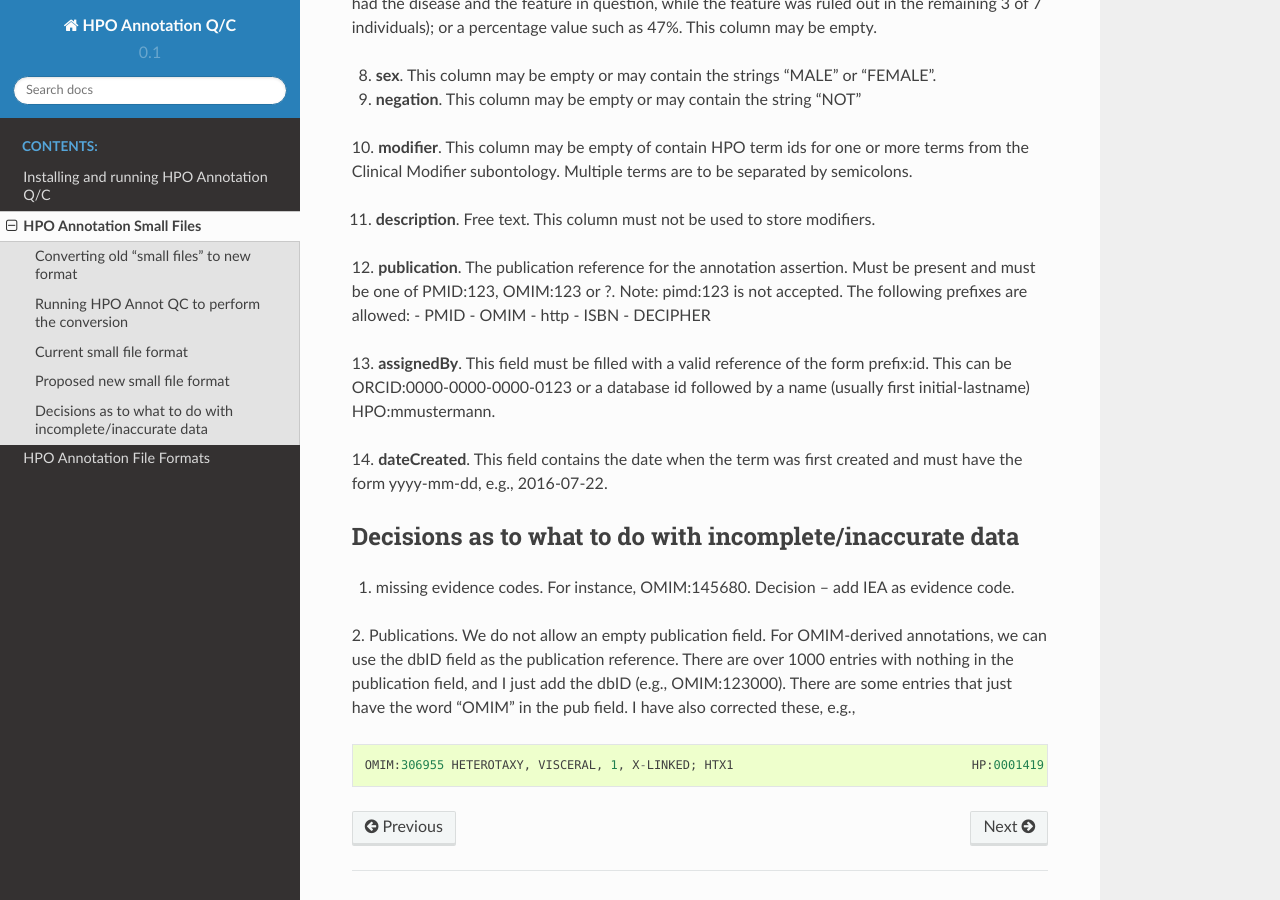
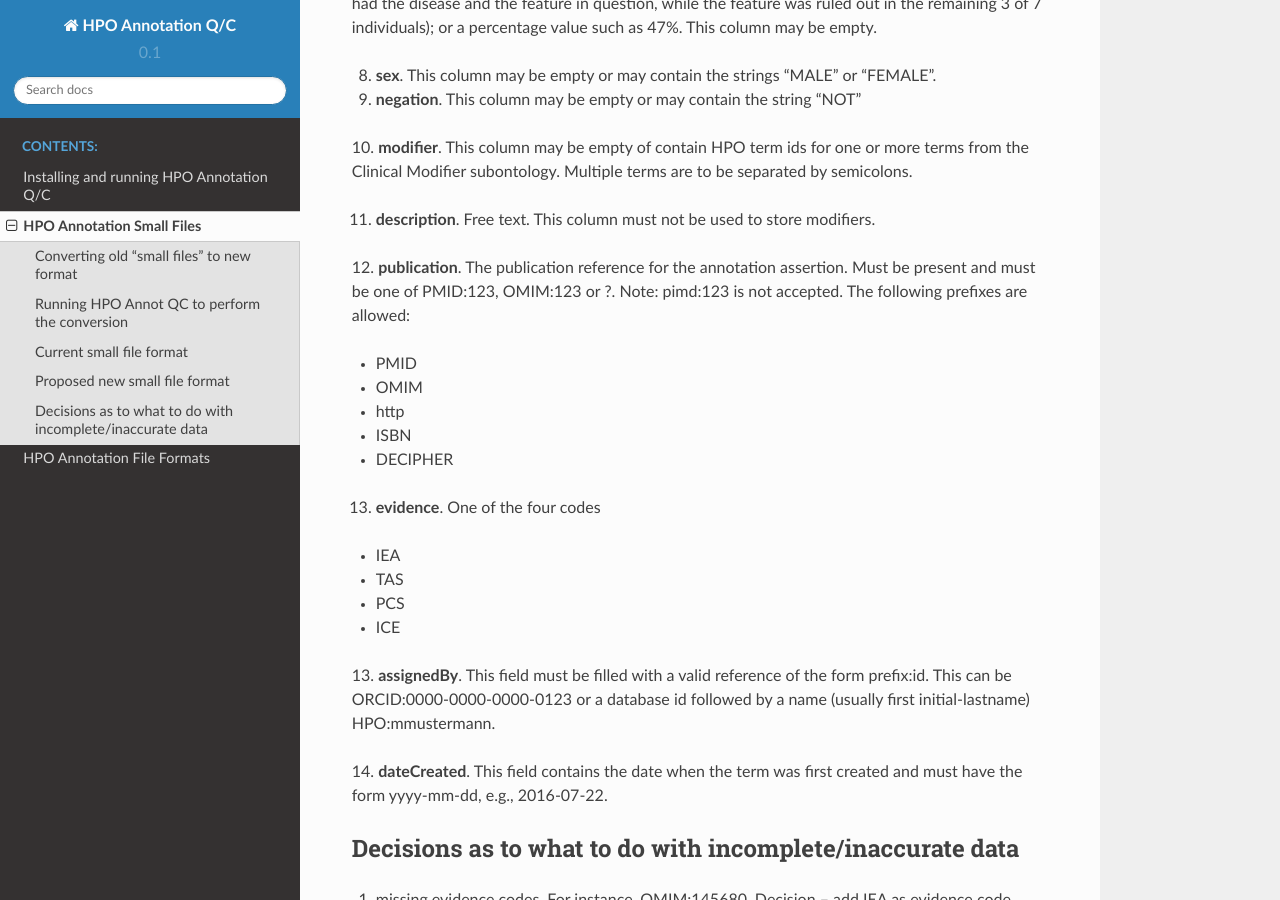
Before and after one commit to monarch-initiative/hpoannotqc, a Sphinx documentation site: the page built from docs/smallfile.rst, in a window 1280 px wide and 900 px high, scrolled down 2881 px. Built offline with Sphinx 7.4.7 and the Read the Docs theme 2.0.0, drawn with Linux system fonts in a browser that asks for light colours.

Commit message:
fixing documentation

```diff
--- a/docs/smallfile.rst
+++ b/docs/smallfile.rst
@@ -159,11 +159,20 @@ Clinical Modifier subontology. Multiple terms are to be separated by semicolons.
 
 12. **publication**. The publication reference for the annotation assertion. Must be present and must be one of
 PMID:123, OMIM:123 or ?. Note: pimd:123 is not accepted. The following prefixes are allowed:
-- PMID
-- OMIM
-- http
-- ISBN
-- DECIPHER
+
+* PMID
+* OMIM
+* http
+* ISBN
+* DECIPHER
+
+13. **evidence**. One of the four codes
+
+* IEA
+* TAS
+* PCS
+* ICE
+
 
 13. **assignedBy**. This field must be filled with a valid reference of the form prefix:id. This can be
 ORCID:0000-0000-0000-0123 or a database id followed by a name (usually first initial-lastname) HPO:mmustermann.
```
